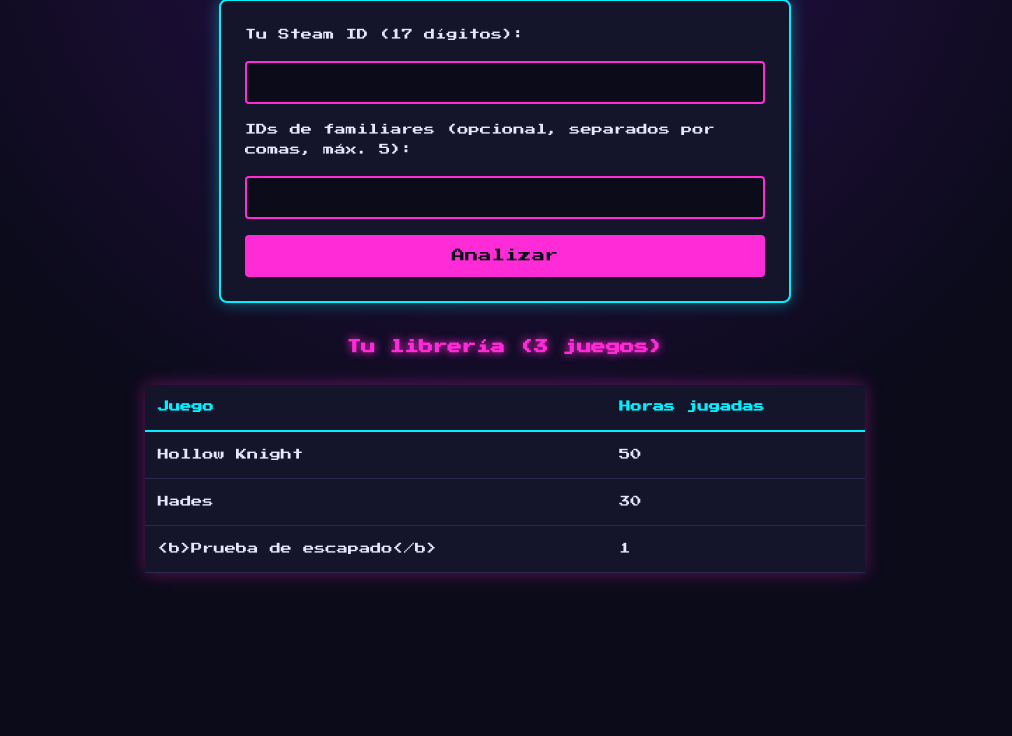
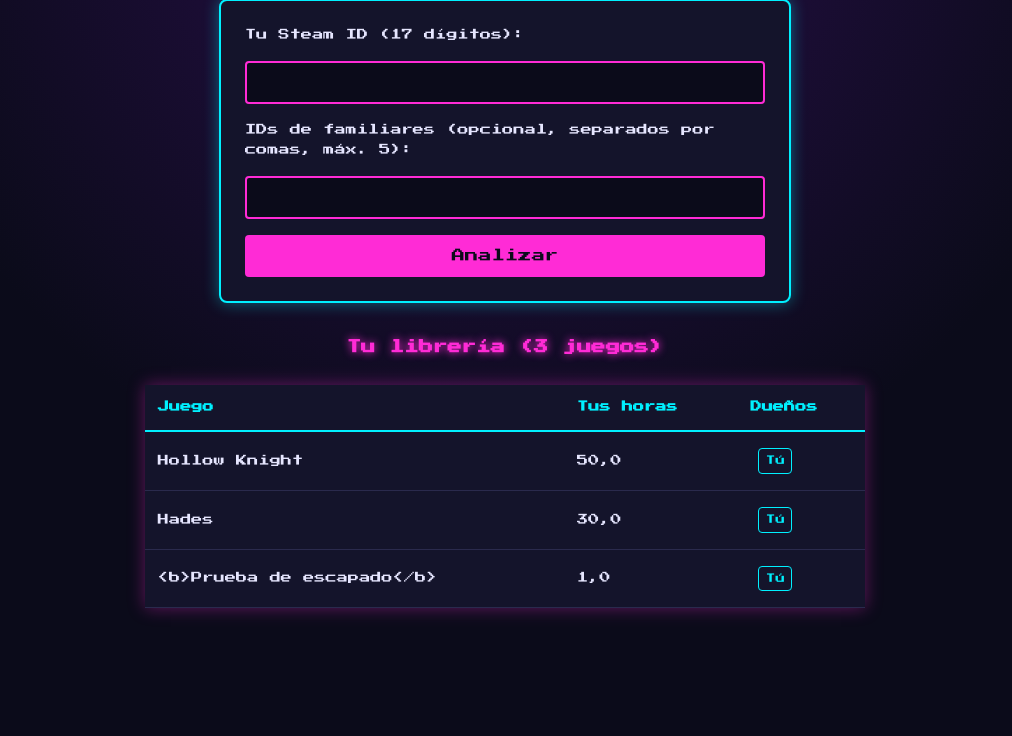
Before and after one commit to SouthBarbol/steam-optimizer, a Flask app: page /demo in a window 1280 px wide. Shown: the part 128-864 px from the top of the page, without its empty margins (135-1147 px from the left). Run offline with Flask 3, Linux system fonts and the light colour scheme.

Commit message:
Etiquetas familiares de steam

```diff
--- a/app.py
+++ b/app.py
@@ -36,7 +36,13 @@ def index():
     if not juegos:  # lista vacía: perfil privado o sin juegos
         return render_template("index.html", error="No se encontraron juegos (¿perfil privado?).")
 
-    return render_template("index.html", juegos=preparar_juegos(juegos))  # pasamos los juegos a la plantilla
+    # Número fijo por dueño (Tú = 0, Familiar 1 = 1...) para que cada uno tenga siempre el mismo color
+    colores = {"Tú": 0}  # tú siempre eres el color 0
+    for n, (etiqueta, _) in enumerate(librerias, start=1):  # "_" = valor que no usamos (los juegos)
+        colores[etiqueta] = n  # cada familiar recibe el siguiente número
+
+    # pasamos los juegos, los avisos (familiares que fallaron) y los colores a la plantilla
+    return render_template("index.html", juegos=preparar_juegos(juegos), avisos=avisos, colores=colores)
 
 
 def validar_familia(texto, steam_id):
@@ -68,17 +74,24 @@ def pedir_familia(familia):
 
 
 def preparar_juegos(juegos):
-    """Convierte los datos de Steam en una lista simple (nombre, horas) ordenada por horas."""
-    # Ordenamos de más a menos horas jugadas (playtime_forever está en minutos)
-    ordenados = sorted(juegos, key=lambda j: j.get("playtime_forever", 0), reverse=True)
+    """Convierte los datos de Steam en una lista simple (nombre, horas, dueños) ordenada por horas."""
+    # Ordenamos de más a menos minutos; "or 0" convierte None (desconocido) en 0 para poder comparar
+    ordenados = sorted(juegos, key=lambda j: j.get("playtime_forever") or 0, reverse=True)
     return [  # un diccionario por juego, con solo lo que necesita la plantilla
         {
             "nombre": j.get("name", "?"),
-            "horas": j.get("playtime_forever", 0) // 60,
-            "propio": j.get("propio", True),  # True por defecto (la ruta /demo no trae este campo)
+            "horas": horas_con_decimal(j.get("playtime_forever", 0)),  # p. ej. 126 min -> 2.1
+            "duenos": j.get("duenos", ["Tú"]),  # ["Tú"] por defecto (la ruta /demo no trae este campo)
         }
         for j in ordenados
     ]
+
+
+def horas_con_decimal(minutos):
+    """Pasa minutos a horas con un decimal; devuelve None si el dato es desconocido."""
+    if minutos is None:  # Steam no nos dio el dato (juego prestado)
+        return None
+    return round(minutos / 60, 1)  # round(x, 1) redondea a un decimal
 
 
 @app.route("/demo")  # RUTA TEMPORAL: ver la página sin API key; borrar al terminar la fase 2
--- a/static/css/style.css
+++ b/static/css/style.css
@@ -124,16 +124,25 @@ td {
     border-bottom: 1px solid #2a2a4d;
 }
 
-/* Etiqueta "Familia" junto a los juegos que no son tuyos */
+/* Etiqueta con el nombre de cada dueño del juego */
 .etiqueta {
-    margin-left: 0.5rem;
+    display: inline-block;                        /* en fila, pero respetando márgenes verticales */
+    margin: 0.2rem 0 0.2rem 0.5rem;               /* arriba, derecha, abajo, izquierda */
     padding: 0.2rem 0.4rem;
     font-size: 0.6rem;                            /* más pequeña que el texto de la fila */
     color: var(--cian);
-    border: 1px solid var(--cian);
+    border: 1px solid currentColor;               /* currentColor = el mismo color que el texto */
     border-radius: 4px;
     white-space: nowrap;                          /* evita que la etiqueta se parta en dos líneas */
 }
+
+/* Un color neón por dueño (dueno-0 = tú, 1-5 = familiares); el borde lo sigue por currentColor */
+.dueno-0 { color: var(--cian); }
+.dueno-1 { color: var(--magenta); }
+.dueno-2 { color: #39ff14; }                      /* verde neón */
+.dueno-3 { color: #ffe600; }                      /* amarillo */
+.dueno-4 { color: #ff8c00; }                      /* naranja */
+.dueno-5 { color: #b388ff; }                      /* violeta */
 
 /* Resalta la fila al pasar el ratón */
 tbody tr:hover {
--- a/steam_service.py
+++ b/steam_service.py
@@ -52,7 +52,7 @@ def unir_familia(mios, familia):
 
     mios: resultado de unir_juegos (con la marca "propio").
     familia: lista de pares (etiqueta, juegos), p. ej. [("Familiar 1", [...]), ...].
-    Las horas (playtime_forever) son siempre las TUYAS.
+    Las horas (playtime_forever) son siempre las TUYAS; None si Steam no las da.
     """
     # Diccionario {appid: juego}: la clave appid no se repite, así cada juego aparece una sola vez
     juegos = {j["appid"]: {**j, "duenos": ["Tú"] if j["propio"] else []} for j in mios}
@@ -61,8 +61,8 @@ def unir_familia(mios, familia):
             if j["appid"] in juegos:  # el juego ya está en la lista...
                 juegos[j["appid"]]["duenos"].append(etiqueta)  # ...solo añadimos otro dueño
             else:  # juego nuevo: no lo tienes ni lo has jugado recientemente
-                # copiamos sus datos pero con TUS horas a 0 (las del familiar no cuentan para ti)
-                juegos[j["appid"]] = {**j, "playtime_forever": 0, "propio": False, "duenos": [etiqueta]}
+                # copiamos sus datos con TUS horas a None = desconocidas (Steam no las da para préstamos)
+                juegos[j["appid"]] = {**j, "playtime_forever": None, "propio": False, "duenos": [etiqueta]}
     return list(juegos.values())  # devolvemos solo los juegos, sin las claves
 
 
--- a/templates/index.html
+++ b/templates/index.html
@@ -27,20 +27,31 @@
         <p class="error">{{ error }}</p>
     {% endif %}
 
+    {# Avisos: familiares cuya librería no se pudo leer (no detienen la página) #}
+    {% if avisos %}
+        <ul>
+            {% for aviso in avisos %}
+                <li class="error">{{ aviso }}</li>
+            {% endfor %}
+        </ul>
+    {% endif %}
+
     {# Si hay juegos, dibujamos la tabla #}
     {% if juegos %}
         <h2>Tu librería ({{ juegos|length }} juegos)</h2>  {# |length cuenta los elementos #}
         <table>
             <thead>
-                <tr><th>Juego</th><th>Horas jugadas</th></tr>
+                <tr><th>Juego</th><th>Tus horas</th><th>Dueños</th></tr>
             </thead>
             <tbody>
                 {# Bucle: una fila por cada juego de la lista #}
                 {% for juego in juegos %}
                     <tr>
-                        {# Si el juego no está en tu librería (prestado por familia), añadimos una etiqueta #}
-                        <td>{{ juego.nombre }}{% if not juego.propio %} <span class="etiqueta">Familia</span>{% endif %}</td>
-                        <td>{{ juego.horas }}</td>
+                        <td>{{ juego.nombre }}</td>
+                        {# "is none": dato desconocido -> "—"; si no, número con coma decimal (2.1 -> 2,1) #}
+                        <td>{% if juego.horas is none %}—{% else %}{{ juego.horas|string|replace(".", ",") }}{% endif %}</td>
+                        {# Una etiqueta por dueño; la clase dueno-N le da su color (colores viene de app.py; 0 si no está, p. ej. en /demo) #}
+                        <td>{% for dueno in juego.duenos %}<span class="etiqueta dueno-{{ colores.get(dueno, 0) if colores else 0 }}">{{ dueno }}</span> {% endfor %}</td>
                     </tr>
                 {% endfor %}
             </tbody>
```
Also changed, not shown: CLAUDE.md (+12 -0 lines).
